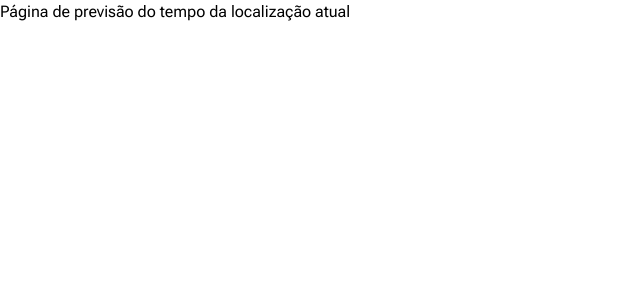
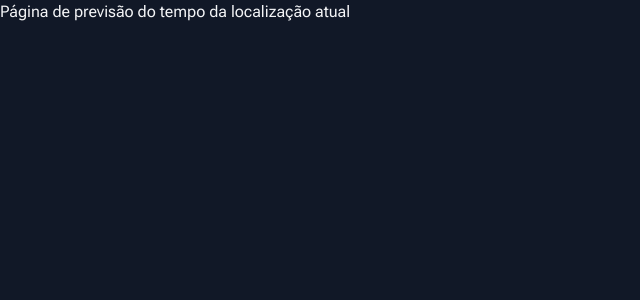
Before and after one commit to MarceloKade/clima-atual, a Next.js app: page / in a window 1280 px wide. Shown: the top 300 px of the page, without its empty margins (0-640 px from the left). Built offline with nearby package versions, Linux system fonts and the light colour scheme.

Commit message:
Alteração do título e descrição da página

```diff
--- a/src/app/layout.tsx
+++ b/src/app/layout.tsx
@@ -5,14 +5,14 @@ import { Roboto_Flex as Roboto } from 'next/font/google'
 const roboto = Roboto({ subsets: ['latin'], variable: '--font-roboto' })
 
 export const metadata = {
-  title: 'Create Next App',
-  description: 'Generated by create next app',
+  title: 'Clima atual',
+  description: 'Uma aplicação que mostra o clima da localização da cidade do usuário, com opção de buscar informações sobre o clima de outras cidades e com opção de obter detalhes sobre o clima, feita com Next.js, React.js, TypeScript e TailwindCSS',
 }
 
 export default function RootLayout({ children, }: { children: ReactNode }) {
   return (
     <html lang="en">
-      <body className={roboto.className}>{children}</body>
+      <body className={`${roboto.variable} bg-gray-900 font-sans text-gray-100 `}>{children}</body>
     </html>
   )
 }
```
